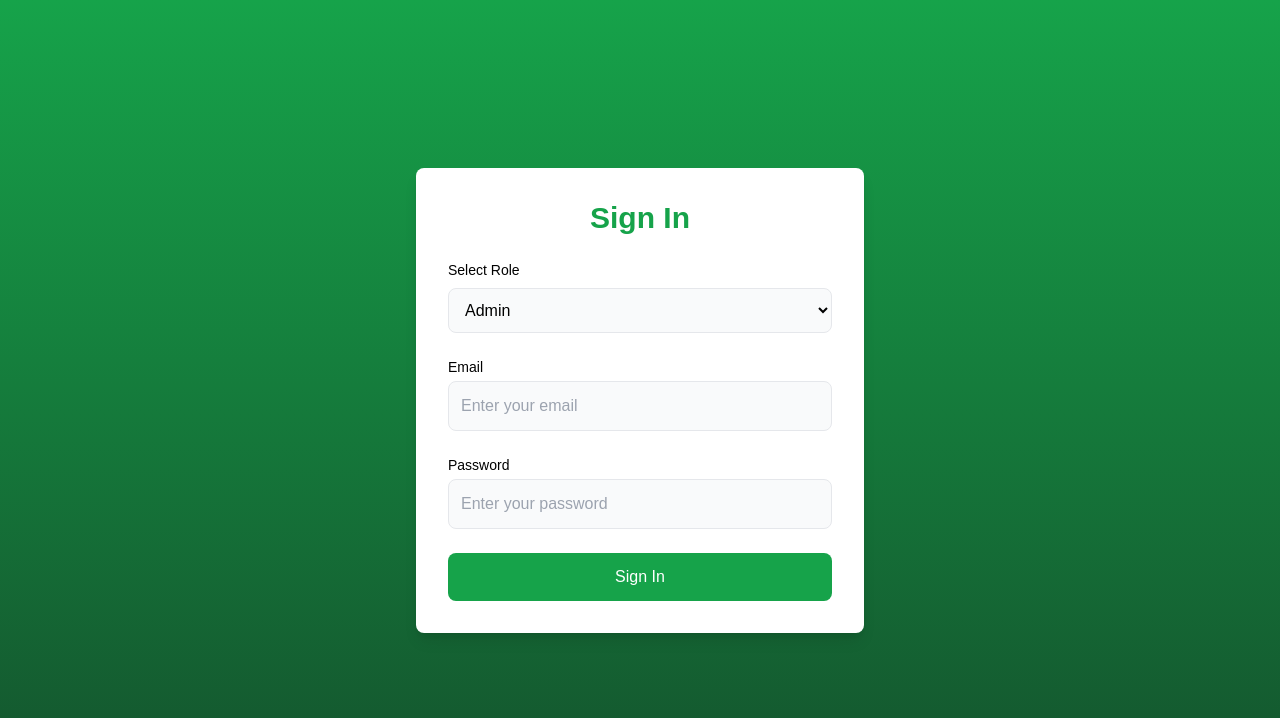
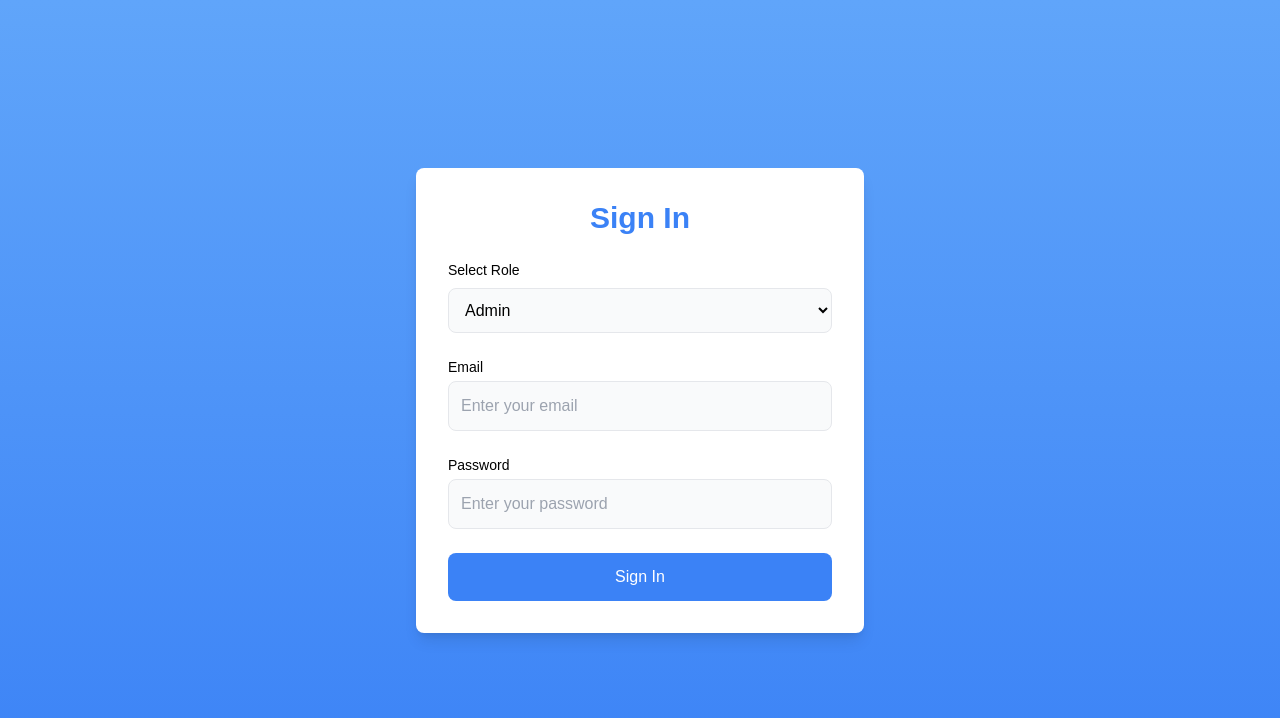
Before and after one commit to Kvj-Harsha/hackoverflow, a Next.js app: page /signin in a window 1280 px wide. Shown: the top 718 px of the page. Built offline with nearby package versions, Linux system fonts and the light colour scheme; no server answers.

Commit message:
sign in page color match

```diff
--- a/app/signin/page.tsx
+++ b/app/signin/page.tsx
@@ -72,16 +72,15 @@ export default function SignIn() {
   };
 
   return (
-    <div className="bg-gradient-to-b from-green-600 to-green-900 min-h-screen flex flex-col items-center justify-center">
+    <div className="bg-gradient-to-b from-blue-400 to-blue-500 min-h-screen flex flex-col items-center justify-center">
       <div className="bg-white shadow-lg rounded-lg p-8 max-w-md w-full">
-        <h2 className="text-3xl font-bold text-green-600 text-center mb-6">Sign In</h2>
-
+        <h2 className="text-3xl font-bold text-blue-500 text-center mb-6">Sign In</h2>
         <div className="mb-6">
           <label className="block text-sm font-medium text-black mb-2">Select Role</label>
           <select
             value={role}
             onChange={(e) => setRole(e.target.value)}
-            className="w-full p-3 bg-gray-50 text-black border rounded-lg focus:ring-2 focus:ring-green-600 focus:outline-none"
+            className="w-full p-3 bg-gray-50 text-black border rounded-lg focus:ring-2 focus:ring-blue-500 focus:outline-none"
           >
             <option value="Admin">Admin</option>
             <option value="Student">Student</option>
@@ -95,7 +94,7 @@ export default function SignIn() {
             <input
               type="email"
               placeholder="Enter your email"
-              className="w-full mt-1 p-3 bg-gray-50 text-black border rounded-lg focus:ring-2 focus:ring-green-600 focus:outline-none"
+              className="w-full mt-1 p-3 bg-gray-50 text-black border rounded-lg focus:ring-2 focus:ring-blue-500 focus:outline-none"
               value={email}
               onChange={(e: ChangeEvent<HTMLInputElement>) => setEmail(e.target.value)}
               required
@@ -106,7 +105,7 @@ export default function SignIn() {
             <input
               type="password"
               placeholder="Enter your password"
-              className="w-full mt-1 p-3 bg-gray-50 text-black border rounded-lg focus:ring-2 focus:ring-green-600 focus:outline-none"
+              className="w-full mt-1 p-3 bg-gray-50 text-black border rounded-lg focus:ring-2 focus:ring-blue-500 focus:outline-none"
               value={password}
               onChange={(e: ChangeEvent<HTMLInputElement>) => setPassword(e.target.value)}
               required
@@ -117,7 +116,7 @@ export default function SignIn() {
 
           <button
             type="submit"
-            className="w-full bg-green-600 text-white py-3 rounded-lg hover:bg-green-700"
+            className="w-full bg-blue-500 text-white py-3 rounded-lg hover:bg-blue-600 transition-colors duration-300"
           >
             Sign In
           </button>
```
